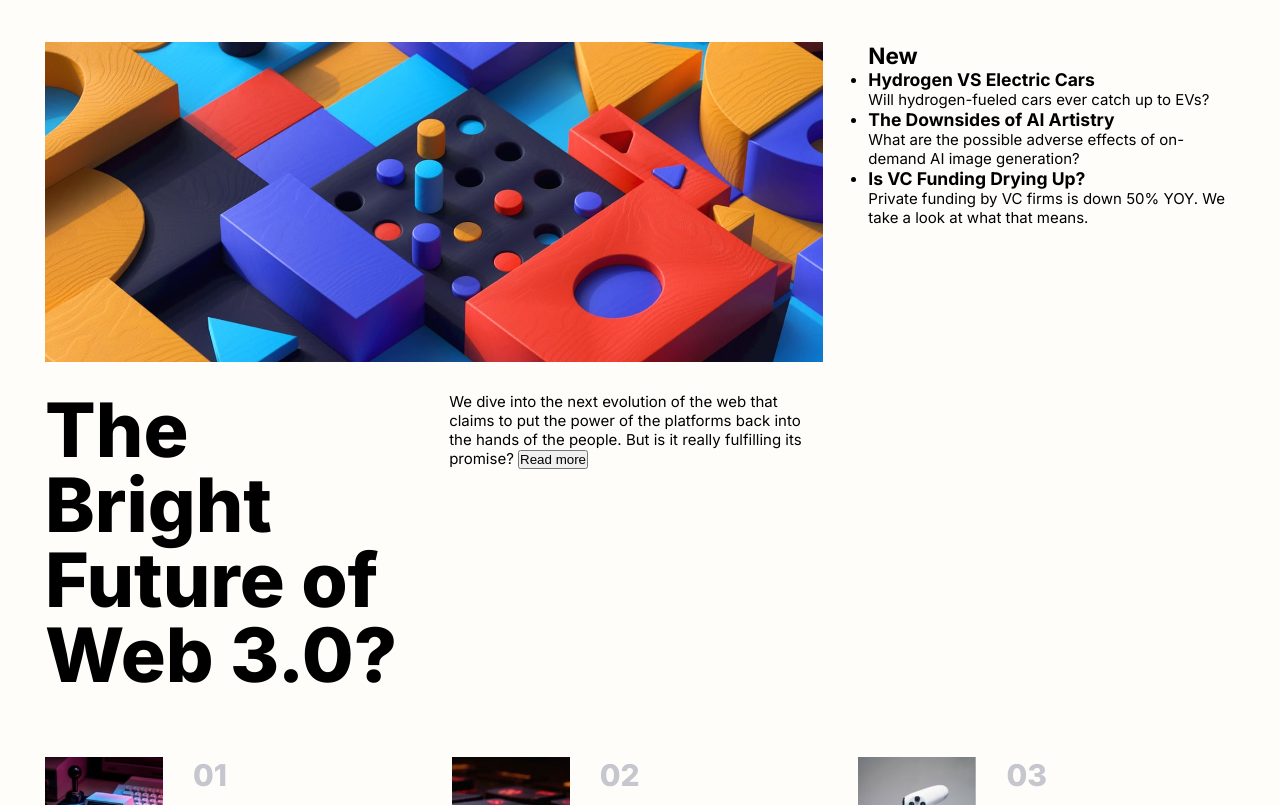
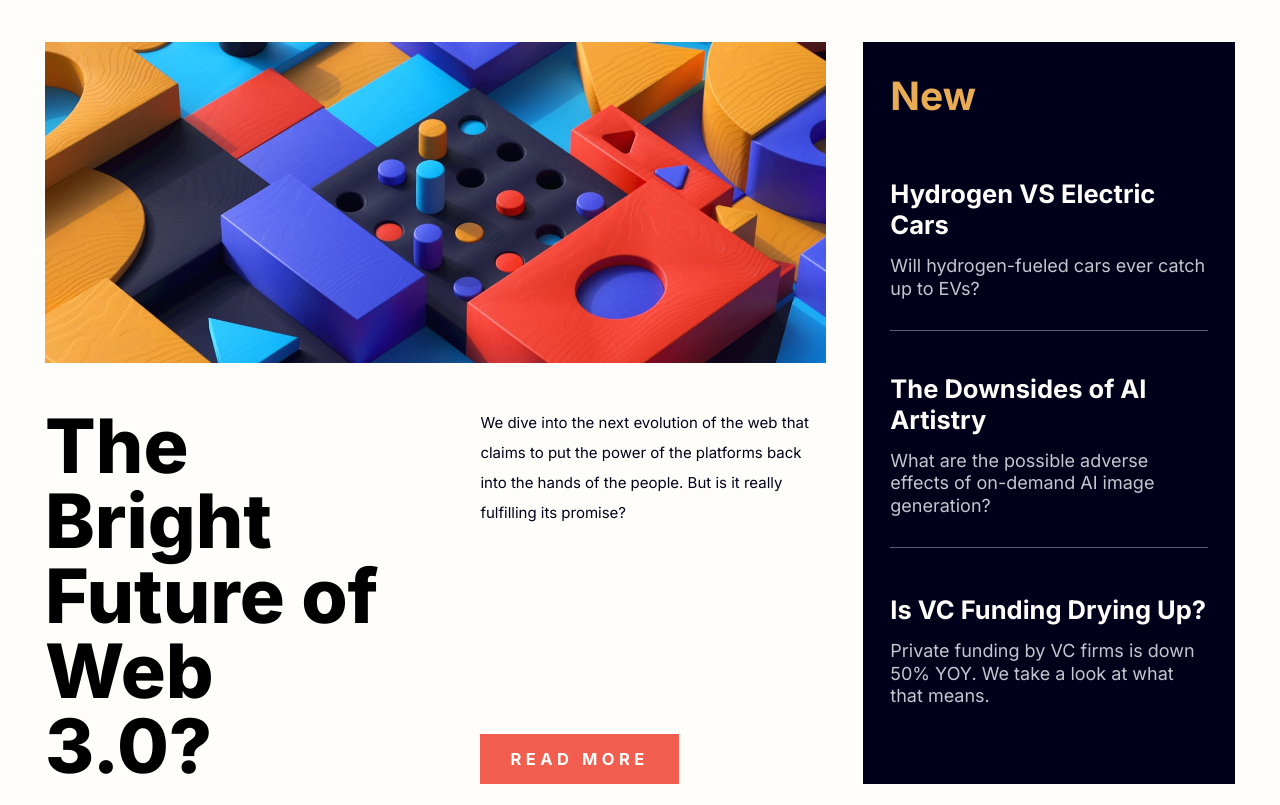
Before and after one commit to rylanzhou/frontend-mentor-news-homepage, a website built with Vite: page index.html in a window 1280 px wide. Shown: the part 88-893 px from the top of the page. Built offline with nearby package versions, Linux system fonts and the light colour scheme.

Commit message:
feat: static page for desktop

```diff
--- a/index.html
+++ b/index.html
@@ -23,11 +23,13 @@
         <section class="main-article">
           <img src="./assets/images/image-web-3-desktop.jpg" alt="puzzle" />
           <h1>The Bright Future of Web 3.0?</h1>
-          <p>
-            We dive into the next evolution of the web that claims to put the power of the platforms
-            back into the hands of the people. But is it really fulfilling its promise?
+          <div>
+            <p>
+              We dive into the next evolution of the web that claims to put the power of the
+              platforms back into the hands of the people. But is it really fulfilling its promise?
+            </p>
             <button>Read more</button>
-          </p>
+          </div>
         </section>
 
         <section class="new-list">
@@ -79,7 +81,7 @@
       <footer class="attribution">
         Challenge by
         <a href="https://www.frontendmentor.io?ref=challenge" target="_blank">Frontend Mentor</a>.
-        Coded by <a href="#">Your Name Here</a>.
+        Coded by <a href="https://www.github.com/rylanzhou" target="_blank">Rylan Zhou</a>.
       </footer>
     </div>
 
--- a/src/style.scss
+++ b/src/style.scss
@@ -10,10 +10,10 @@ $dark-blue: hsl(240, 100%, 5%);
 * {
   margin: 0;
   padding: 0;
+  font-family: Inter, Avenir, Helvetica, Arial, sans-serif;
 }
 
-:root {
-  font-family: Inter, Avenir, Helvetica, Arial, sans-serif;
+html {
   font-size: 15px;
   font-synthesis: none;
   text-rendering: optimizeLegibility;
@@ -60,14 +60,14 @@ body {
     display: grid;
     grid-template: 1fr 1fr 1fr / 1fr 1fr 1fr;
     margin-top: 3rem;
-    gap: 3rem;
+    gap: 5rem 2.5rem;
 
     .main-article {
       grid-column: 1 / span 2;
       grid-row: 1 / span 2;
       display: grid;
-      grid-template: 1fr 1fr / 1fr 1fr;
-      gap: 2rem;
+      grid-template: auto 1fr / 1fr 1fr;
+      gap: 3rem 6rem;
 
       img {
         grid-column: 1 / span 2;
@@ -81,19 +81,93 @@ body {
         font-weight: 800;
       }
 
-      p {
+      div {
+        display: flex;
+        flex-direction: column;
+
+        p {
+          line-height: 2rem;
+          color: $dark-blue;
+        }
+
+        button {
+          display: inline;
+          width: fit-content;
+          margin-top: auto;
+          padding: 1rem 2rem;
+          border: none;
+          outline: none;
+          font-weight: 700;
+          font-size: 1.1rem;
+          letter-spacing: 0.3rem;
+          background-color: $red;
+          color: $white;
+          text-transform: uppercase;
+          transition: background-color 0.2s;
+          cursor: pointer;
+
+          &:hover {
+            background-color: $dark-blue;
+          }
+        }
       }
     }
 
-    .news-list {
+    .new-list {
       grid-column: 3;
+      grid-row: 1 / span 2;
+      display: flex;
+      flex-direction: column;
+      padding: 2rem 1.8rem;
+      background-color: $dark-blue;
+      color: $white;
+
+      h2 {
+        font-size: 2.6rem;
+        color: $orange;
+      }
+
+      ul {
+        flex: 1;
+        display: grid;
+        grid-template-rows: repeat(3, 1fr);
+        margin-top: 1.2rem;
+        list-style: none;
+
+        li {
+          align-self: center;
+          padding: 2rem 0;
+          border-bottom: 1px solid $dark-gray;
+
+          &:last-child {
+            border-bottom: none;
+          }
+
+          h3 {
+            font-size: 1.7rem;
+            margin-bottom: 1rem;
+            transition: color 0.2s;
+            cursor: pointer;
+
+            &:hover {
+              color: $orange;
+            }
+          }
+
+          p {
+            font-size: 1.2rem;
+            line-height: 1.5rem;
+            color: $gray;
+          }
+        }
+      }
     }
 
     .list {
       grid-column: 1 / span 3;
       display: grid;
       grid-template-columns: 1fr 1fr 1fr;
-      gap: 2rem;
+      gap: 2.5em;
       list-style: none;
 
       li {
@@ -115,6 +189,12 @@ body {
           h3 {
             font-size: 1.4rem;
             font-weight: 800;
+            transition: color 0.2s;
+            cursor: pointer;
+
+            &:hover {
+              color: $red;
+            }
           }
 
           p {
@@ -125,4 +205,15 @@ body {
       }
     }
   }
+
+  footer {
+    text-align: center;
+    color: $gray;
+
+    a {
+      text-decoration: none;
+      color: $orange;
+      font-weight: bold;
+    }
+  }
 }
```
